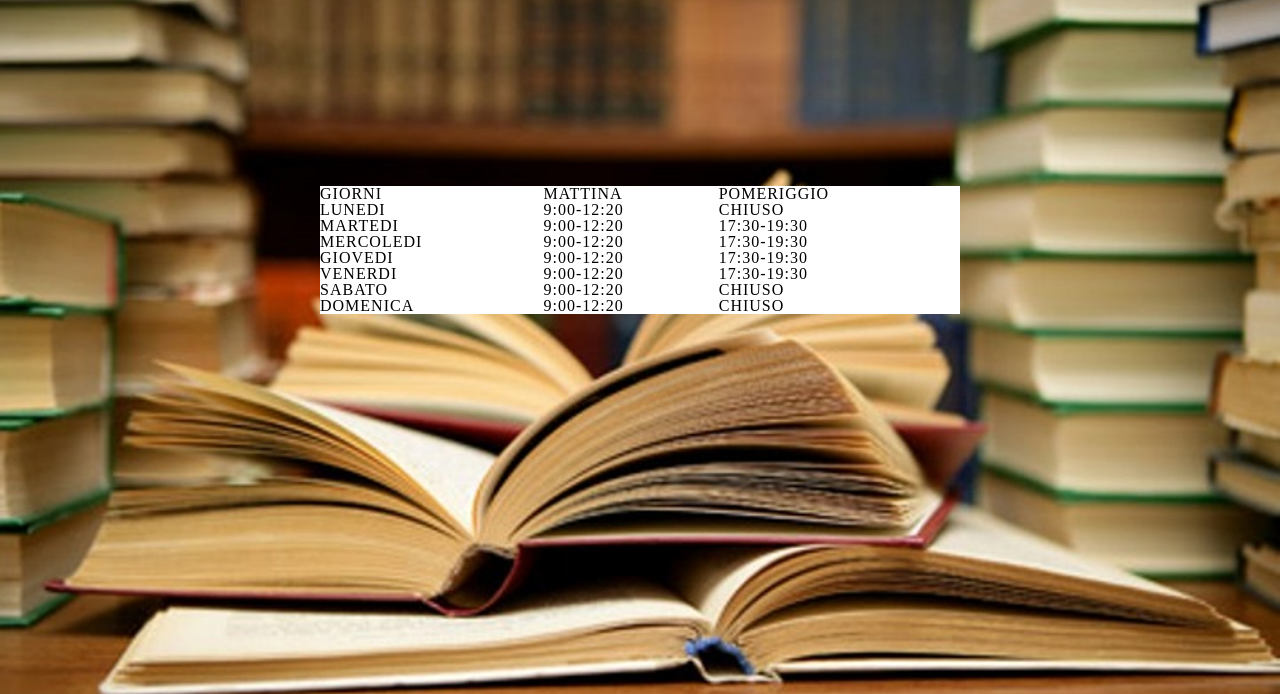
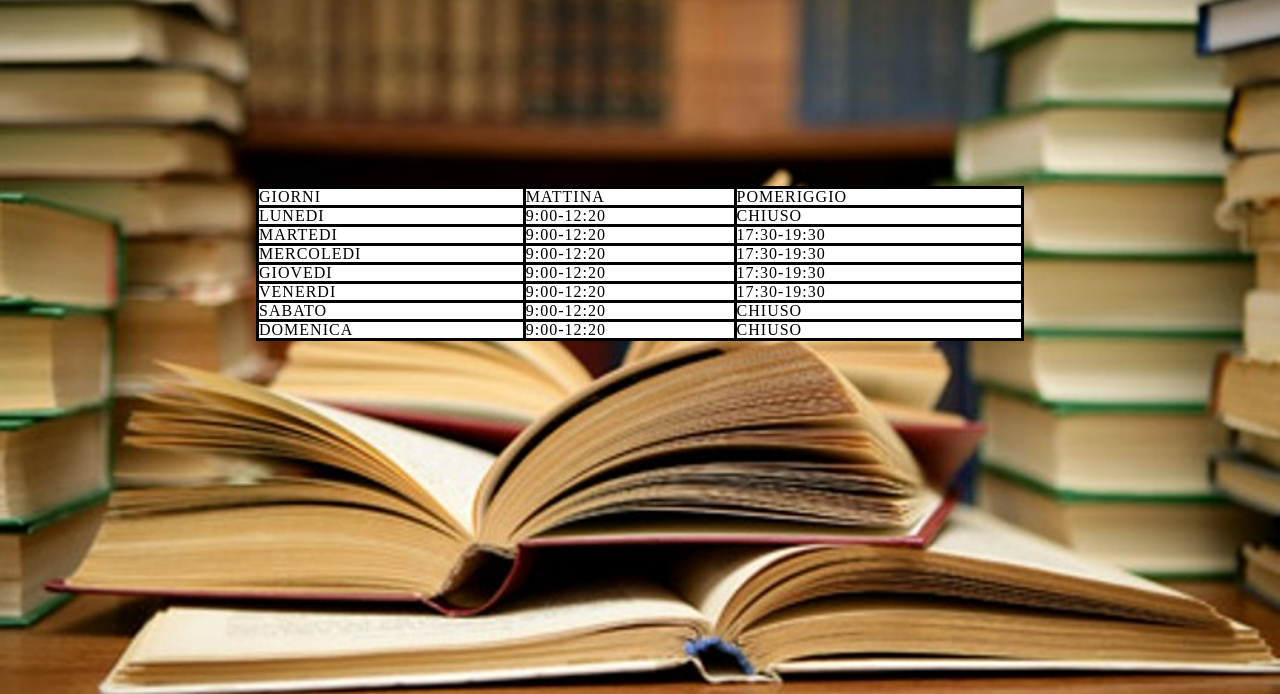
Before and after one commit to santy0004/BibliotecaDigitale, a plain HTML site: page Orario/Orari.html in a window 1280 px wide. Shown: the part 106-800 px from the top of the page. Drawn offline with nearby package versions, Linux system fonts and the light colour scheme.

Commit message:
Add files via upload

```diff
--- a/Orario/Orari.html
+++ b/Orario/Orari.html
@@ -6,7 +6,7 @@
       <meta charset="UTF-8">
     <meta name="viewport" content="width=device-width, initial-scale=1.0">
     <meta http-equiv="X-UA-Compatible" content="ie=edge">
-    <title>Istituto d'Istruzione Superiore A.Pacinotti</title>
+    <title>Istituto d'Istr id="bordo"uzione Superiore A.Pacinotti</title>
     <link rel="stylesheet" href="../css/style.css">
     <link rel="stylesheet" href="https://cdnjs.cloudflare.com/ajax/libs/meyer-reset/2.0/reset.min.css">
 </head>
@@ -45,47 +45,47 @@
             </div>
         </header>
         <div class="tab_center">
-        <table >
+        <table>
 			<tbody>
-			<tr>
-				<td>GIORNI</td>
-				<td>MATTINA</td>
-				<td>POMERIGGIO</td>
+			<tr id="bordo" >
+				<td id="bordo">GIORNI</td>
+				<td id="bordo">MATTINA</td>
+				<td id="bordo">POMERIGGIO</td>
+			</tr >
+			<tr id="bordo">
+				<td id="bordo">LUNEDI</td>
+				<td id="bordo">9:00-12:20</td>
+				<td id="bordo">CHIUSO</td>
 			</tr>
-			<tr>
-				<td>LUNEDI</td>
-				<td>9:00-12:20</td>
-				<td>CHIUSO</td>
+			<tr id="bordo">
+				<td id="bordo">MARTEDI</td>
+				<td id="bordo">9:00-12:20</td>
+				<td id="bordo">17:30-19:30</td>
 			</tr>
-			<tr>
-				<td>MARTEDI</td>
-				<td>9:00-12:20</td>
-				<td>17:30-19:30</td>
+			<tr id="bordo">
+				<td id="bordo">MERCOLEDI</td>
+				<td id="bordo">9:00-12:20</td>
+				<td id="bordo">17:30-19:30</td>
+			</tr >
+			<tr id="bordo">
+				<td id="bordo">GIOVEDI</td>
+				<td id="bordo">9:00-12:20</td>
+				<td id="bordo">17:30-19:30</td>
 			</tr>
-			<tr>
-				<td>MERCOLEDI</td>
-				<td>9:00-12:20</td>
-				<td>17:30-19:30</td>
+			<tr id="bordo">
+				<td id="bordo">VENERDI</td>
+				<td id="bordo">9:00-12:20</td>
+				<td id="bordo">17:30-19:30</td>
 			</tr>
-			<tr>
-				<td>GIOVEDI</td>
-				<td>9:00-12:20</td>
-				<td>17:30-19:30</td>
-			</tr>
-			<tr>
-				<td>VENERDI</td>
-				<td>9:00-12:20</td>
-				<td>17:30-19:30</td>
-			</tr>
-			<tr>
-				<td>SABATO</td>
-				<td>9:00-12:20</td>
-				<td>CHIUSO</td>
-			</tr>
-			<tr>
-				<td>DOMENICA</td>
-				<td>9:00-12:20</td>
-				<td>CHIUSO</td>
+			<tr id="bordo">
+				<td id="bordo">SABATO</td>
+				<td id="bordo">9:00-12:20</td>
+				<td id="bordo">CHIUSO</td>
+			</tr >
+			<tr id="bordo">
+				<td id="bordo">DOMENICA</td>
+				<td id="bordo">9:00-12:20</td>
+				<td id="bordo">CHIUSO</td>
             </tr>
 		</tbody>
 		</table>
--- a/css/style.css
+++ b/css/style.css
@@ -293,7 +293,7 @@ h1 {
 	cursor: pointer;
 	width: 160px;
 	right: 50px;
-
+	display: block;
   }
 
   .dropbtn:hover, .dropbtn:focus {
@@ -346,7 +346,14 @@ h1 {
     }
 
   .show {
-      display: block;
+	padding: 16px;
+	font-size: 16px;
+	border: none;
+	cursor: pointer;
+	width: 160px;
+	right: 50px;
+	display: block;
+
     }
 
 	.opennav{
@@ -372,36 +379,62 @@ h1 {
 		font-size: 18px;
 	}
 	.content-container{
+	display: flex;
+	position: relative;
+	flex-direction: row;
+	flex-wrap: nowrap;
+	align-items: center;
+	justify-content: space-between;
+	margin: auto;
+	margin-left: auto;
+	min-width: 100%;
+	height: 100px;
+	padding: 0 15px;
+}
+@media screen and (max-width: 821px) {
+	.content-container
+	{
 		display: flex;
+		position: relative;
+		flex-direction: row;
+		flex-wrap: nowrap;
+		align-items: center;
+		justify-content: space-between;
+		margin: auto;
 		margin-left: auto;
-		margin-right: auto;
-		justify-content: center;
+		min-width: 100%;
+		height: 100px;
+		padding: 0 15px;
 	}
+}
 	table
 	{
-		padding: 20px;
-		width:50%;
-		height:60%;
+		padding: 10px;
+		width:60%;
+		height:80%;
 		background-color: white;
-		border: 3px solid purple;
 	}
-	th {
-		letter-spacing: 5px;
-		border: 3px solid purple;
+	th,td  {
+		letter-spacing: 1px;
 	  }
-	  td {
-		letter-spacing: 1px;
-		border: 3px solid purple;
-	  }
-
-	  tbody td {
+	#bordo {
+	 border:  3px solid black;
+	}
+	tbody td {
 		text-align: left;
-	  }
-	.tab_center
-{
+	}
+	.tab_center {
 	display: flex;
 	margin-left: auto;
 	margin-right: auto;
 	justify-content: center;
 	margin-top: 15%;
+	}
+
+@media screen and (max-width: 821px) {
+	th,td
+	{
+		width:25%;
+		height:30%;
+	}
 }
```
Also changed, not shown: index.html (+7 -7 lines).
